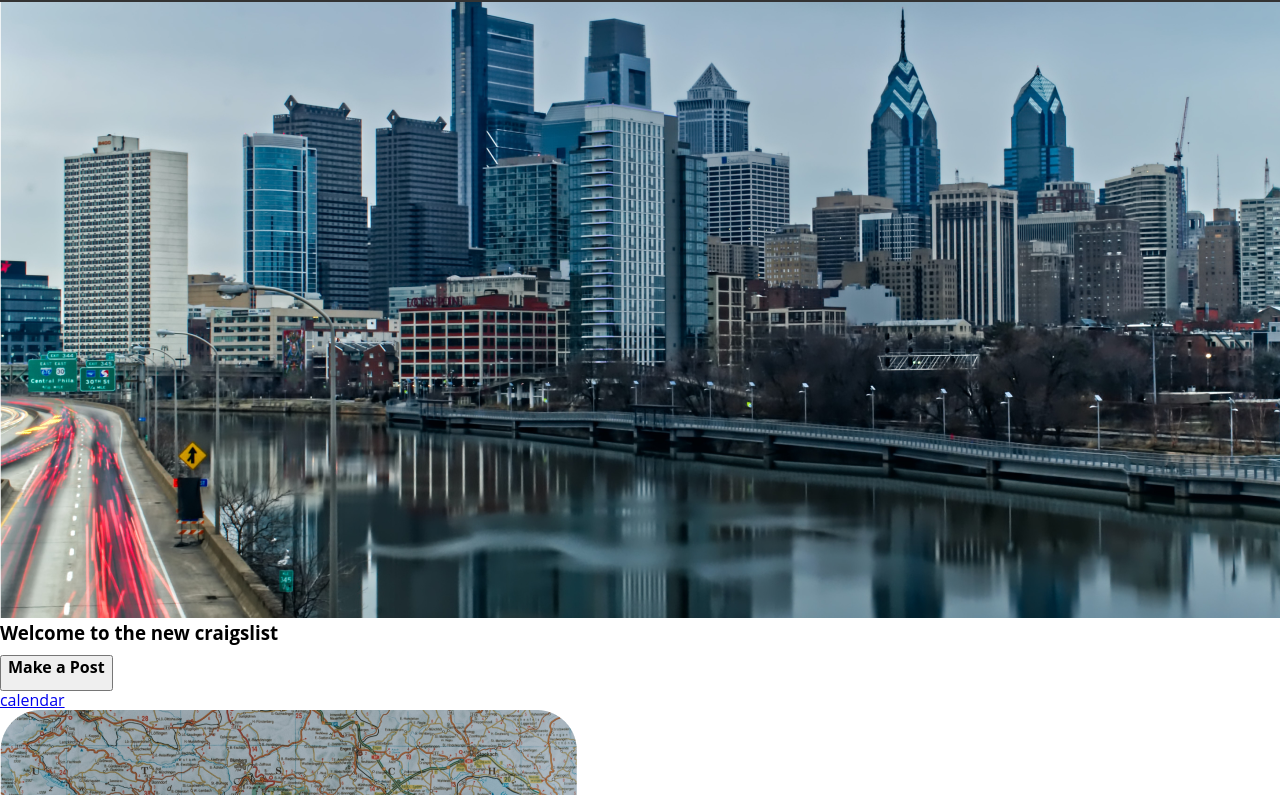
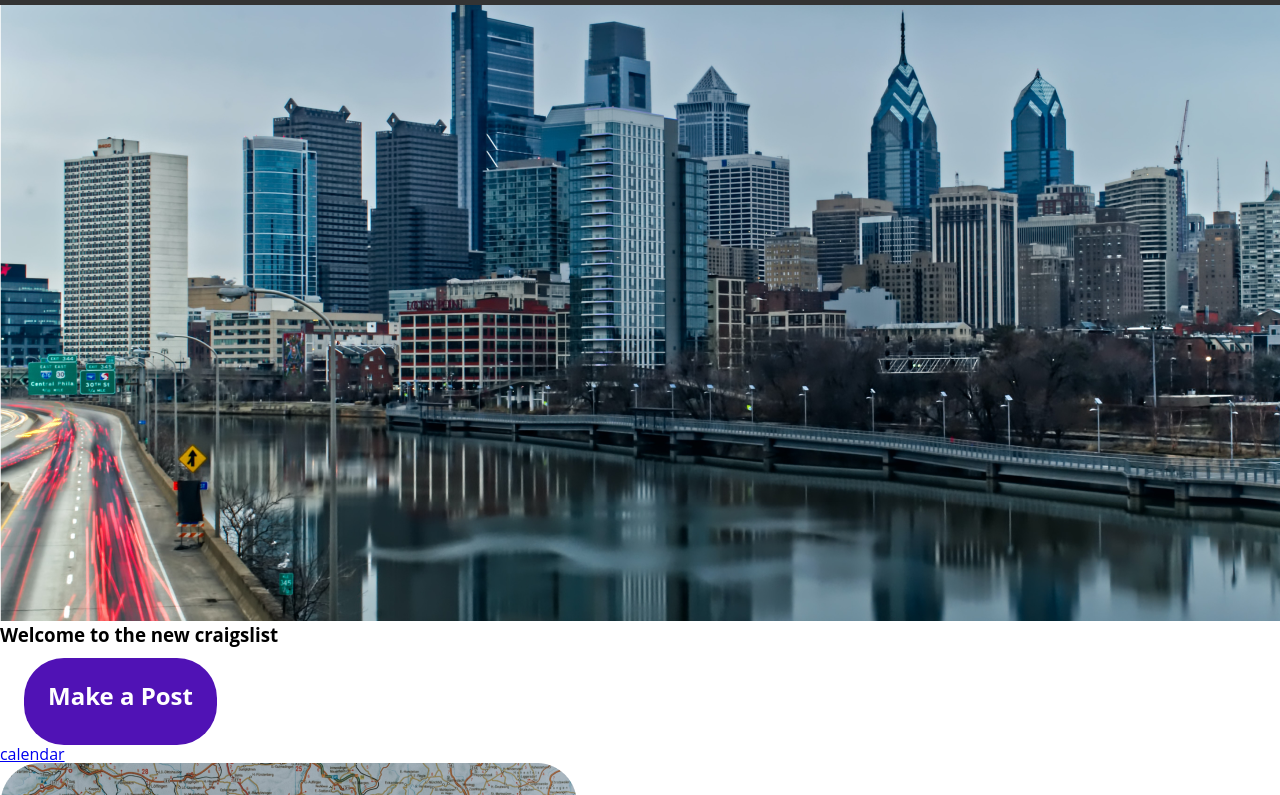
Before and after one commit to bluekoenig/Final-Craigslist-Buildout, a website: page deploy/index.html in a window 1280 px wide. Shown: the part 89-884 px from the top of the page. Drawn offline with Linux system fonts and the light colour scheme.

Commit message:
scrungle

```diff
--- a/deploy/index.html
+++ b/deploy/index.html
@@ -22,10 +22,11 @@
 
     <section id="search">
         <div>
-            <section>
+            <section >
                 <input type="Search" placeholder="Search">
                 <button> <img src="images/Icon/search.svg" alt="magnifying glass"> </button>
             </section>
+
         </div>
     </section>
 
@@ -45,10 +46,11 @@
 
 <body>
     <section id="hero">
+        <div>
+      <img src="images/gibson-hurst-fCk9KS__uGw-unsplash.png" alt="Philly skyline">
+        </div>
 
-        <aside>
-            <img src="images/gibson-hurst-fCk9KS__uGw-unsplash.png" alt="Philly skyline">
-        </aside>
+
 
         <section>
             <h3>Welcome to the new craigslist</h3>
--- a/dev/scss/components/_buttons.scss
+++ b/dev/scss/components/_buttons.scss
@@ -1,3 +1,13 @@
 /* =============
     Buttons
 ============= */
+
+button{
+    margin: auto 24px auto 24px;
+    padding: 24px 24px 24px 24px;
+    background-color: var(--tulip);
+    border: none;
+    color: var(--white);
+    border-radius: 40px;
+    font-size: rem-calc(24);
+}
--- a/dev/scss/sections/_hero.scss
+++ b/dev/scss/sections/_hero.scss
@@ -0,0 +1,17 @@
+#hero{
+    div{
+        // width: 100vw;
+        // height: 50vh;
+        // background-image: url('../images/gibson-hurst-fCk9KS__uGw-unsplash.png');
+        // background-size: cover;
+        // background-position: center center;
+
+        // @include lg {
+        //     height: 70vh;
+        //     background-position: center left;
+        // }
+
+        width: 100%;
+    }
+
+}
--- a/dev/scss/sections/_search.scss
+++ b/dev/scss/sections/_search.scss
@@ -0,0 +1,3 @@
+.search{
+    padding: 40px;
+}
```
Also changed, not shown: deploy/calendar.html (+4 -2 lines), deploy/css/styles.css, 2 other files.
